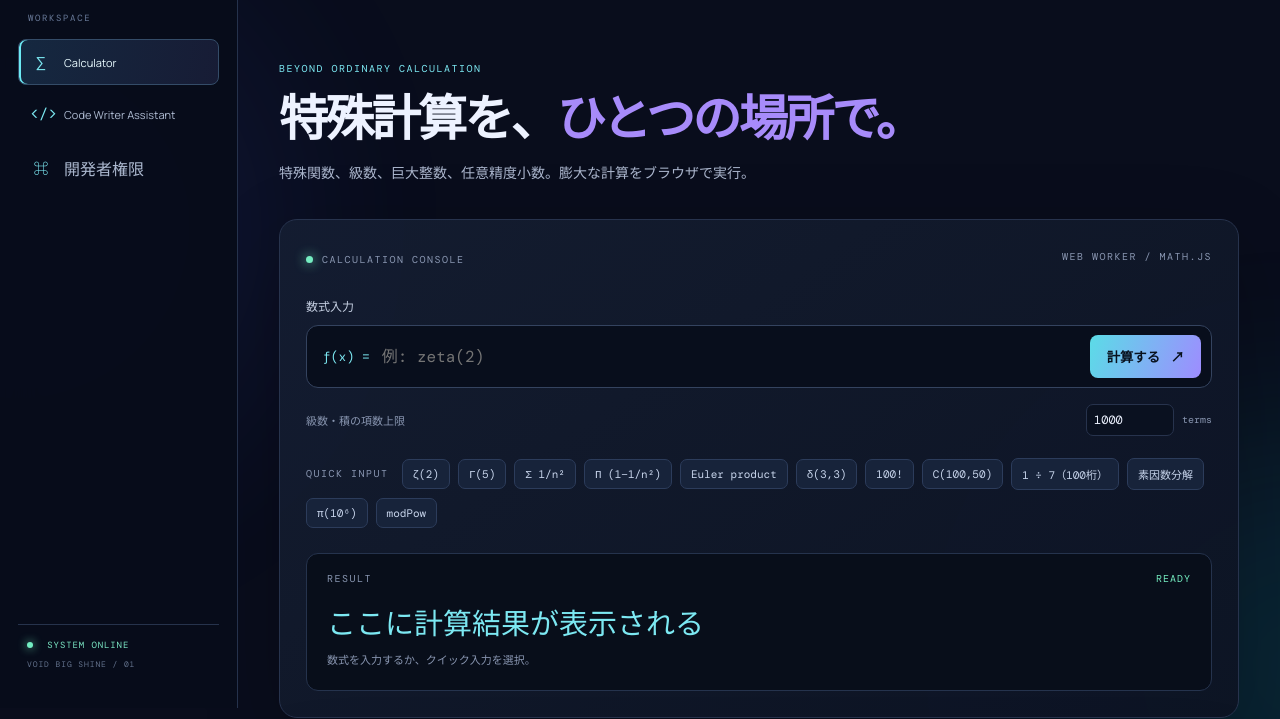
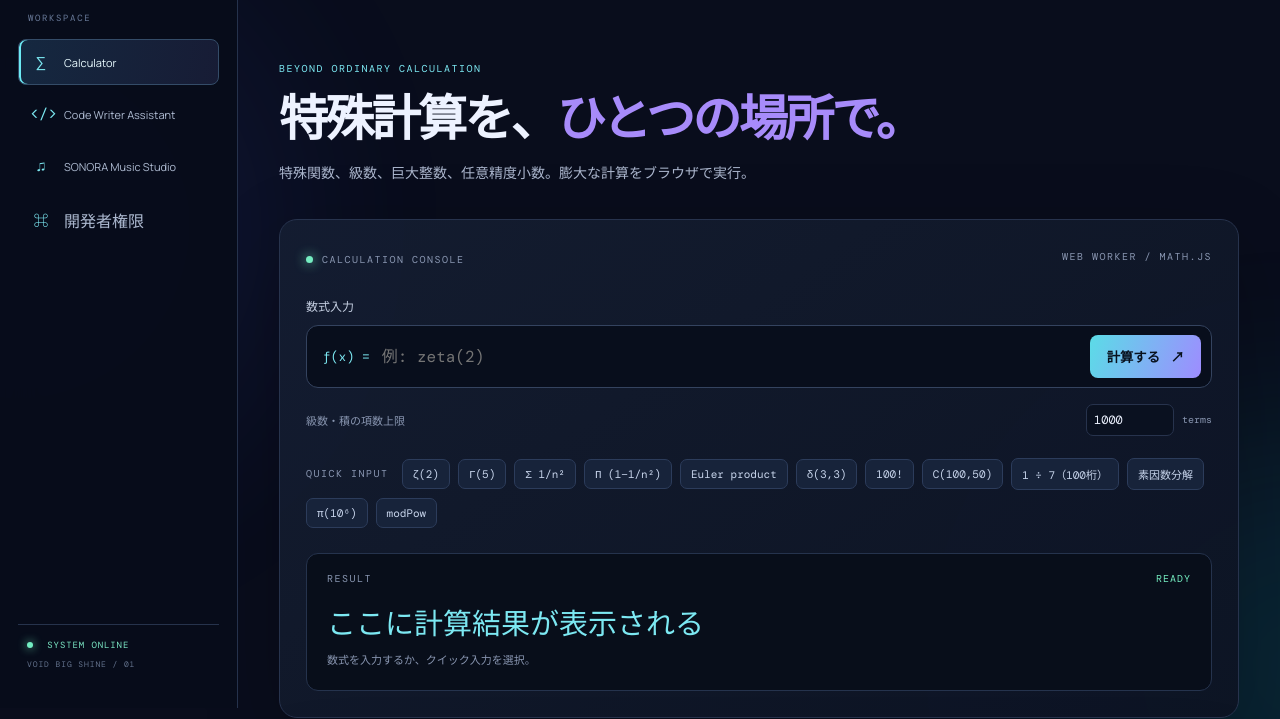
Before and after one commit to yusei82817/Void-Big-Shine-Calculator, a plain HTML site: page index.html in a window 1280 px wide. Shown: the part 92-811 px from the top of the page. Drawn offline with nearby package versions, Linux system fonts and the light colour scheme.

Commit message:
Add SONORA to main workspace sidebar

```diff
--- a/index.html
+++ b/index.html
@@ -32,6 +32,7 @@
     <p class="sidebar-label">WORKSPACE</p>
     <a class="sidebar-link active" href="./" aria-current="page"><span class="sidebar-icon">∑</span>Calculator</a>
     <a class="sidebar-link" href="./code_assistant.html"><span class="sidebar-icon">&lt;/&gt;</span>Code Writer Assistant</a>
+    <a class="sidebar-link" href="./apps/sonora/"><span class="sidebar-icon">♫</span>SONORA Music Studio</a>
     <button class="sidebar-link developer-access-button" id="developer-access-open" type="button"><span class="sidebar-icon">⌘</span>開発者権限</button>
     <div class="sidebar-bottom"><span class="sidebar-status"></span> SYSTEM ONLINE <small>VOID BIG SHINE / 01</small></div>
   </aside>
```
